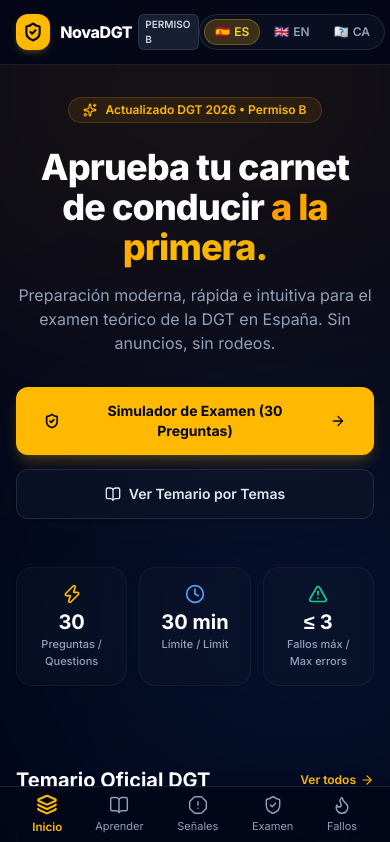
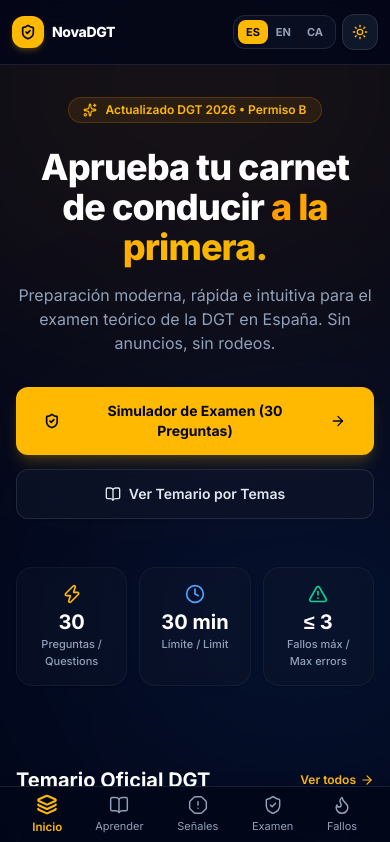
Before and after one commit to prabhsagoo/dgt-driving-prep, a Next.js app: page / in a window 390 px wide. Shown: the top 842 px of the page. Built offline with nearby package versions, Linux system fonts and the light colour scheme.

Commit message:
fix(navbar): compact mobile language switcher and fix layout wrapping

```diff
--- a/src/components/Navbar.tsx
+++ b/src/components/Navbar.tsx
@@ -4,7 +4,7 @@
 import Link from 'next/link';
 import { usePathname } from 'next/navigation';
 import { useLanguage, Language } from '@/context/LanguageContext';
-import { ShieldCheck, Layers, BookOpen, OctagonAlert, Flame, Globe } from 'lucide-react';
+import { ShieldCheck, Layers, BookOpen, OctagonAlert, Flame } from 'lucide-react';
 import ThemeToggle from '@/components/ThemeToggle';
 
 export default function Navbar() {
@@ -19,25 +19,25 @@
     mistakes: { es: 'Fallos', en: 'Mistakes', ca: 'Errors' },
   };
 
-  const languages: { code: Language; label: string; flag: string }[] = [
-    { code: 'es', label: 'ES', flag: '🇪🇸' },
-    { code: 'en', label: 'EN', flag: '🇬🇧' },
-    { code: 'ca', label: 'CA', flag: '🏴󠁥󠁳󠁣󠁴󠁿' },
+  const languages: { code: Language; label: string }[] = [
+    { code: 'es', label: 'ES' },
+    { code: 'en', label: 'EN' },
+    { code: 'ca', label: 'CA' },
   ];
 
   return (
     <header className="sticky top-0 z-40 w-full border-b border-slate-200/80 bg-white/80 backdrop-blur-xl transition-colors duration-200 dark:border-white/10 dark:bg-slate-950/80">
-      <div className="mx-auto flex h-16 max-w-6xl items-center justify-between px-4 sm:px-6">
+      <div className="mx-auto flex h-16 max-w-6xl items-center justify-between px-3 sm:px-6">
         {/* Brand Logo */}
-        <Link href="/" className="flex items-center gap-2.5 group">
-          <div className="flex h-9 w-9 items-center justify-center rounded-xl bg-amber-400 text-slate-950 shadow-md shadow-amber-400/20 group-hover:bg-amber-300 transition-colors">
-            <ShieldCheck className="h-5 w-5 stroke-[2.5]" />
+        <Link href="/" className="flex items-center gap-2 shrink-0 group">
+          <div className="flex h-8 w-8 sm:h-9 sm:w-9 items-center justify-center rounded-xl bg-amber-400 text-slate-950 shadow-md shadow-amber-400/20 group-hover:bg-amber-300 transition-colors shrink-0">
+            <ShieldCheck className="h-4 w-4 sm:h-5 sm:w-5 stroke-[2.5]" />
           </div>
           <div className="flex items-center gap-1.5">
-            <span className="font-extrabold text-base tracking-tight text-slate-900 dark:text-white">
+            <span className="font-extrabold text-sm sm:text-base tracking-tight text-slate-900 dark:text-white">
               NovaDGT
             </span>
-            <span className="rounded-md border border-slate-200 bg-slate-100 px-1.5 py-0.5 text-[10px] font-semibold text-slate-600 dark:border-white/10 dark:bg-slate-800/80 dark:text-slate-300">
+            <span className="hidden xs:inline-block whitespace-nowrap rounded-md border border-slate-200 bg-slate-100 px-1.5 py-0.5 text-[9px] sm:text-[10px] font-semibold text-slate-600 dark:border-white/10 dark:bg-slate-800/80 dark:text-slate-300">
               PERMISO B
             </span>
           </div>
@@ -106,13 +106,9 @@
           </Link>
         </nav>
 
-        {/* Action Controls: Language Switcher & Theme Toggle */}
-        <div className="flex items-center gap-2">
-          {/* Language Switcher Pill */}
-          <div className="flex items-center gap-1 rounded-full border border-slate-200/80 bg-slate-100/70 p-1 backdrop-blur-md dark:border-white/10 dark:bg-slate-900/60">
-            <div className="pl-2 pr-1 text-slate-400 hidden sm:block">
-              <Globe className="h-3.5 w-3.5" />
-            </div>
+        {/* Right Controls: Compact Text Language Switcher + Theme Toggle */}
+        <div className="flex items-center gap-1.5 sm:gap-2 shrink-0">
+          <div className="flex items-center rounded-xl border border-slate-200/80 bg-slate-100/70 p-1 backdrop-blur-md dark:border-white/10 dark:bg-slate-900/60">
             {languages.map((lang) => {
               const isSelected = language === lang.code;
               return (
@@ -120,20 +116,18 @@
                   key={lang.code}
                   type="button"
                   onClick={() => setLanguage(lang.code)}
-                  className={`flex items-center gap-1 rounded-full px-2.5 py-1 text-xs font-semibold transition-all cursor-pointer ${
+                  className={`rounded-lg px-2 sm:px-2.5 py-1 text-[11px] sm:text-xs font-bold transition-all cursor-pointer ${
                     isSelected
-                      ? 'bg-amber-400/20 text-amber-600 border border-amber-400/40 dark:text-amber-300 dark:border-amber-400/30'
-                      : 'text-slate-600 hover:text-slate-900 hover:bg-black/5 dark:text-slate-400 dark:hover:text-white dark:hover:bg-white/5'
+                      ? 'bg-amber-400 text-slate-950 shadow-sm'
+                      : 'text-slate-600 hover:text-slate-900 dark:text-slate-400 dark:hover:text-white'
                   }`}
                 >
-                  <span className="text-xs">{lang.flag}</span>
-                  <span>{lang.label}</span>
+                  {lang.label}
                 </button>
               );
             })}
           </div>
 
-          {/* Dark / Light Toggle */}
           <ThemeToggle />
         </div>
       </div>
```
